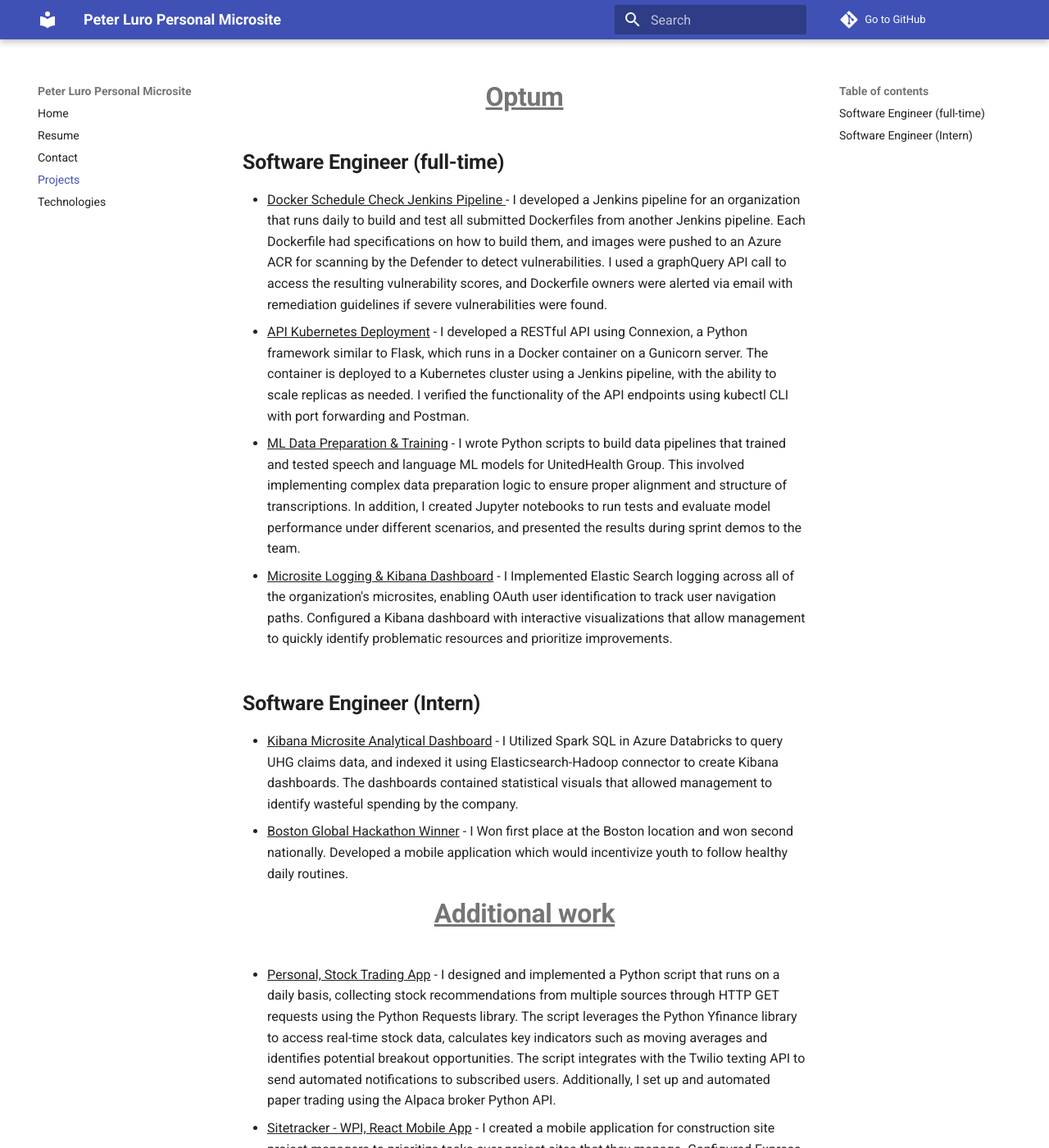
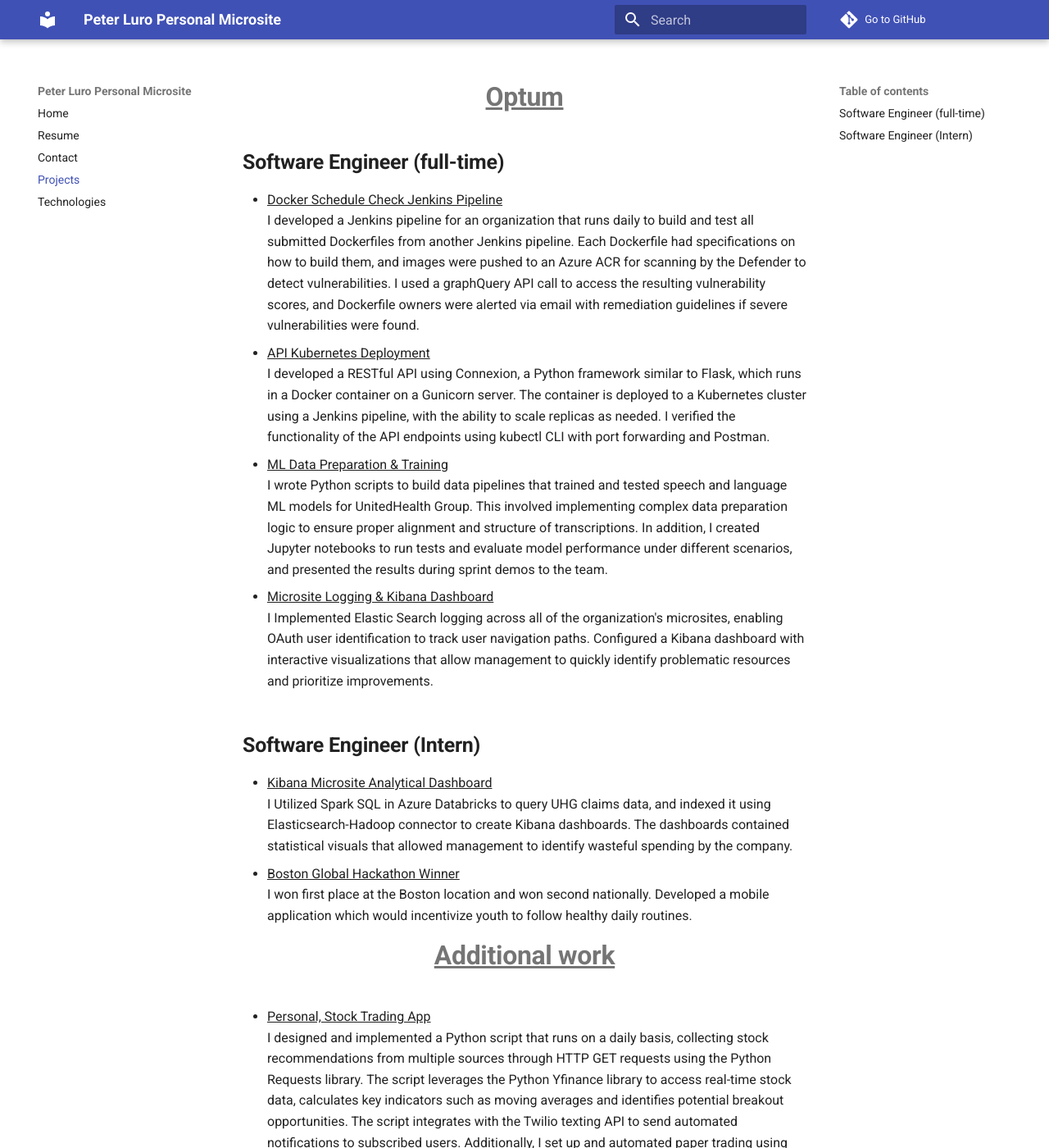
Before and after one commit to paluro567/personal-website, an MkDocs documentation site: the page built from docs/Projects.md, in a window 1280 px wide and 1400 px high. Shown: the whole window at 82% size. Built offline with MkDocs 1.6.1 and Material for MkDocs 9.7.7, drawn with Linux system fonts in a browser that asks for light colours; comment, search, counter and statistics services are not loaded; some of the changed text lies outside the part shown.

Commit message:
reformatting project's page

```diff
--- a/docs/Projects.md
+++ b/docs/Projects.md
@@ -1,23 +1,31 @@
 # <center><b><u>Optum</u></b></center>
 ## <b>Software Engineer (full-time)</b></br>
 
-- <u>Docker Schedule Check Jenkins Pipeline </u>- I developed a Jenkins pipeline for an organization that runs daily to build and test all submitted Dockerfiles from another Jenkins pipeline. Each Dockerfile had specifications on how to build them, and images were pushed to an Azure ACR for scanning by the Defender to detect vulnerabilities. I used a graphQuery API call to access the resulting vulnerability scores, and Dockerfile owners were alerted via email with remediation guidelines if severe vulnerabilities were found.
+- <u>Docker Schedule Check Jenkins Pipeline </u> </br>
+I developed a Jenkins pipeline for an organization that runs daily to build and test all submitted Dockerfiles from another Jenkins pipeline. Each Dockerfile had specifications on how to build them, and images were pushed to an Azure ACR for scanning by the Defender to detect vulnerabilities. I used a graphQuery API call to access the resulting vulnerability scores, and Dockerfile owners were alerted via email with remediation guidelines if severe vulnerabilities were found.
 </br>
-- <u>API Kubernetes Deployment</u> - I developed a RESTful API using Connexion, a Python framework similar to Flask, which runs in a Docker container on a Gunicorn server. The container is deployed to a Kubernetes cluster using a Jenkins pipeline, with the ability to scale replicas as needed. I verified the functionality of the API endpoints using kubectl CLI with port forwarding and Postman.
+- <u>API Kubernetes Deployment</u> </br>
+I developed a RESTful API using Connexion, a Python framework similar to Flask, which runs in a Docker container on a Gunicorn server. The container is deployed to a Kubernetes cluster using a Jenkins pipeline, with the ability to scale replicas as needed. I verified the functionality of the API endpoints using kubectl CLI with port forwarding and Postman.
 </br>
-- <u>ML Data Preparation & Training</u> - I wrote Python scripts to build data pipelines that trained and tested speech and language ML models for UnitedHealth Group. This involved implementing complex data preparation logic to ensure proper alignment and structure of transcriptions. In addition, I created Jupyter notebooks to run tests and evaluate model performance under different scenarios, and presented the results during sprint demos to the team.
+- <u>ML Data Preparation & Training</u> </br>
+I wrote Python scripts to build data pipelines that trained and tested speech and language ML models for UnitedHealth Group. This involved implementing complex data preparation logic to ensure proper alignment and structure of transcriptions. In addition, I created Jupyter notebooks to run tests and evaluate model performance under different scenarios, and presented the results during sprint demos to the team.
 
-- <u> Microsite Logging & Kibana Dashboard</u> - I Implemented Elastic Search logging across all of the organization's microsites, enabling OAuth user identification to track user navigation paths. Configured a Kibana dashboard with interactive visualizations that allow management to quickly identify problematic resources and prioritize improvements.
+- <u> Microsite Logging & Kibana Dashboard</u> </br>
+I Implemented Elastic Search logging across all of the organization's microsites, enabling OAuth user identification to track user navigation paths. Configured a Kibana dashboard with interactive visualizations that allow management to quickly identify problematic resources and prioritize improvements.
 
 
 ## <b>Software Engineer (Intern)</b></br>
 
-- <u> Kibana Microsite Analytical Dashboard</u> - I Utilized Spark SQL in Azure Databricks to query UHG claims data, and indexed it using Elasticsearch-Hadoop connector to create Kibana dashboards. The dashboards contained statistical visuals that allowed management to identify wasteful spending by the company.
-- <u> Boston Global Hackathon Winner</u> - I Won first place at the Boston location and won second nationally. Developed a mobile application which would incentivize youth to follow healthy daily routines.
+- <u> Kibana Microsite Analytical Dashboard</u> </br>
+I Utilized Spark SQL in Azure Databricks to query UHG claims data, and indexed it using Elasticsearch-Hadoop connector to create Kibana dashboards. The dashboards contained statistical visuals that allowed management to identify wasteful spending by the company.
+- <u> Boston Global Hackathon Winner</u> </br>
+I won first place at the Boston location and won second nationally. Developed a mobile application which would incentivize youth to follow healthy daily routines.
 
 
 # <center><b><u>Additional work</u></b></center>
 
-- <u>Personal, Stock Trading App</u> - I designed and implemented a Python script that runs on a daily basis, collecting stock recommendations from multiple sources through HTTP GET requests using the Python Requests library. The script leverages the Python Yfinance library to access real-time stock data, calculates key indicators such as moving averages and identifies potential breakout opportunities. The script integrates with the Twilio texting API to send automated notifications to subscribed users. Additionally, I set up and automated paper trading using the Alpaca broker Python API.
-- <u>Sitetracker - WPI, React Mobile App</u> - I created a mobile application for construction site project managers to prioritize tasks over project sites that they manage. Configured Express routing and configuration with project profiles in a NoSQL database.
+- <u>Personal, Stock Trading App</u> </br>
+I designed and implemented a Python script that runs on a daily basis, collecting stock recommendations from multiple sources through HTTP GET requests using the Python Requests library. The script leverages the Python Yfinance library to access real-time stock data, calculates key indicators such as moving averages and identifies potential breakout opportunities. The script integrates with the Twilio texting API to send automated notifications to subscribed users. Additionally, I set up and automated paper trading using the Alpaca broker Python API.
+- <u>Sitetracker - WPI, React Mobile App</u> </br>
+I created a mobile application for construction site project managers to prioritize tasks over project sites that they manage. Configured Express routing and configuration with project profiles in a NoSQL database.
 Link to [final report](https://web.cs.wpi.edu/~claypool/mqp/sv/2019/site/)
```
Also changed, not shown: site/Projects/index.html, site/search/search_index.json, 1 other file.
